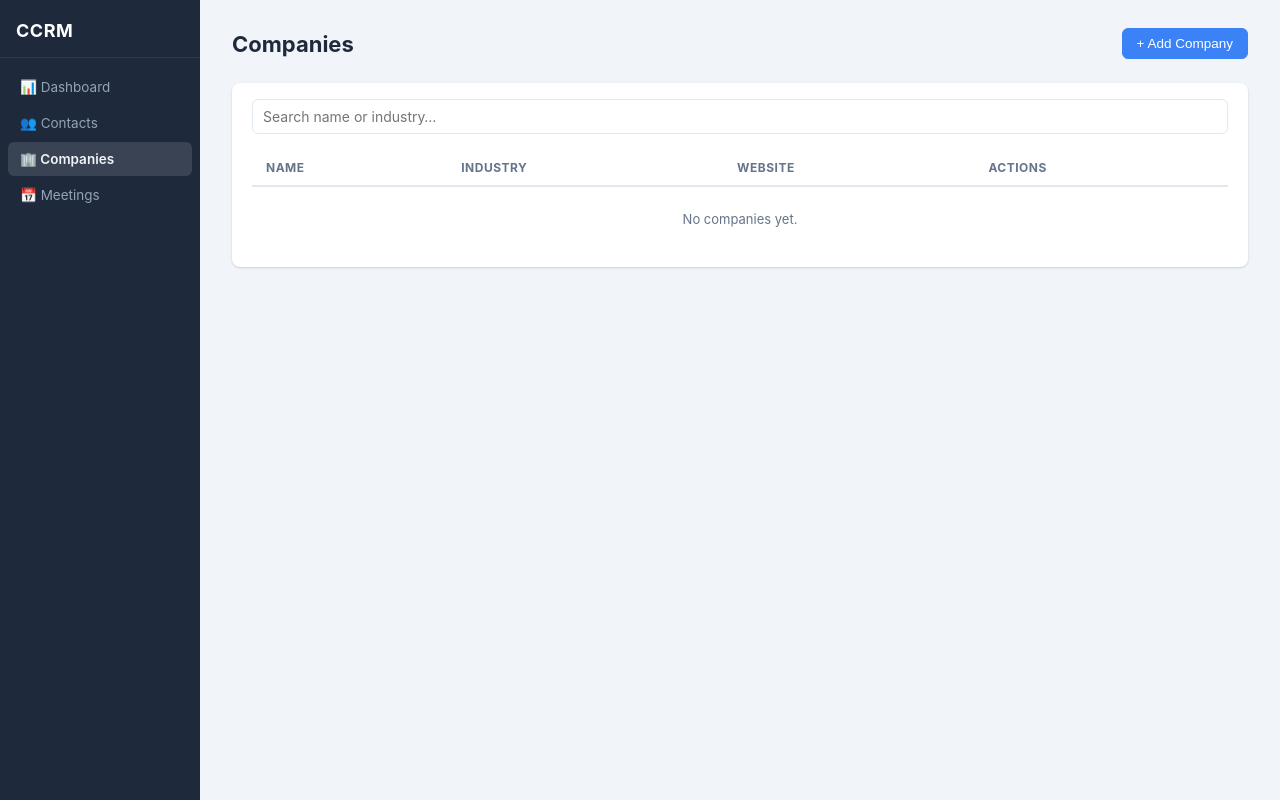
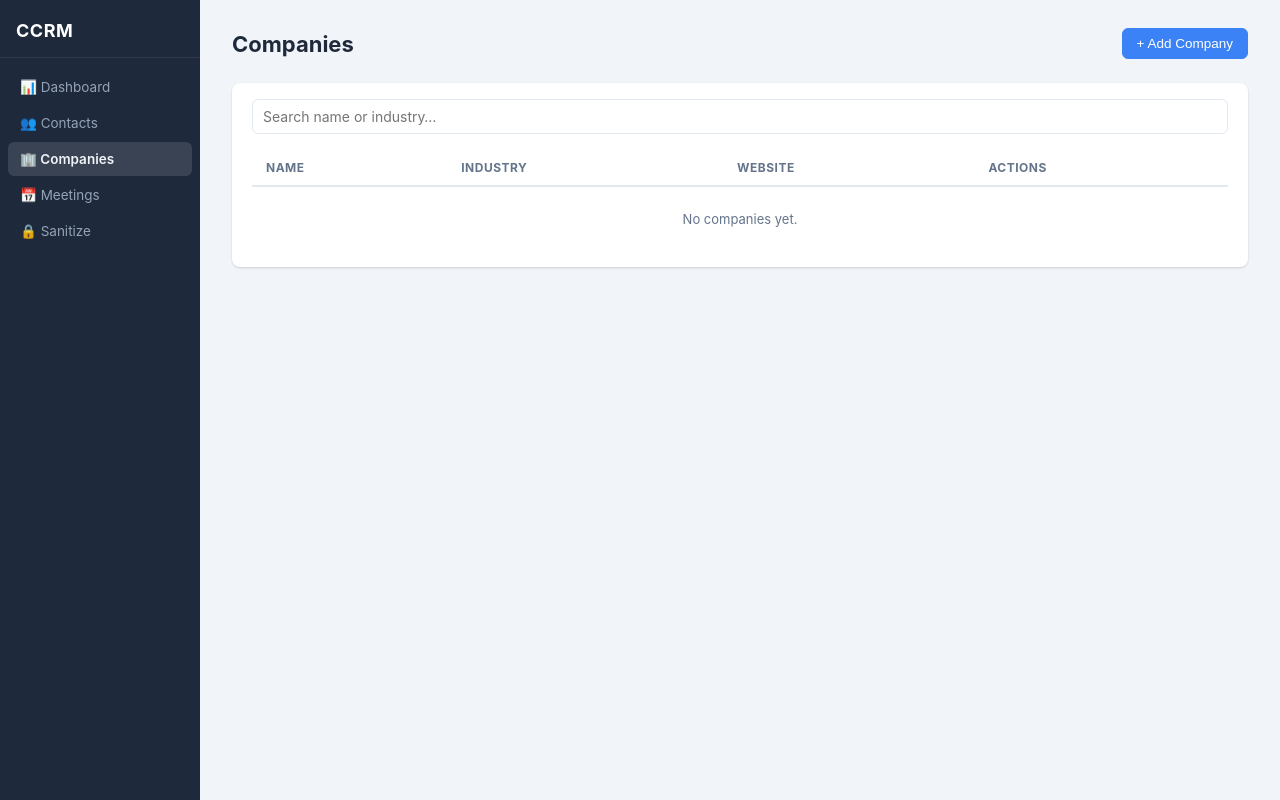
Before and after one commit to dougweaver75/tam-debrief, a Flask app: page /companies in a window 1280 px wide. Run offline with Flask 3, Linux system fonts and the light colour scheme; data that the repository does not hold is empty.

Commit message:
feat: add /sanitize page route and nav link

```diff
--- a/app.py
+++ b/app.py
@@ -104,6 +104,10 @@ def meetings_page():
 @app.route('/meetings/<int:mid>')
 def meeting_page(mid):
     return render_template('meeting.html', meeting_id=mid)
+
+@app.route('/sanitize')
+def sanitize_page():
+    return render_template('sanitize.html')
 
 
 # ── API: contacts ────────────────────────────────────────────────────────────
--- a/templates/base.html
+++ b/templates/base.html
@@ -34,6 +34,12 @@
           📅 Meetings
         </a>
       </li>
+      <li>
+        <a href="/sanitize"
+           class="nav-link {% if request.path.startswith('/sanitize') %}active{% endif %}">
+          🔒 Sanitize
+        </a>
+      </li>
     </ul>
   </nav>
   <main class="main-content">
```
